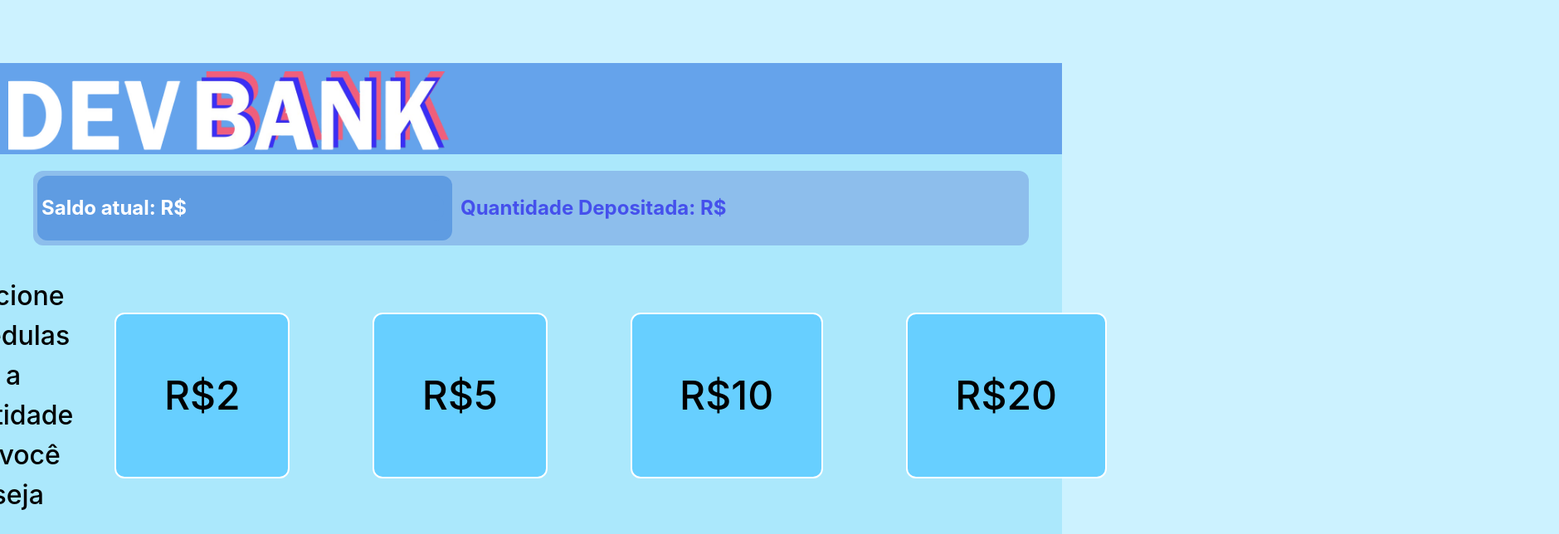
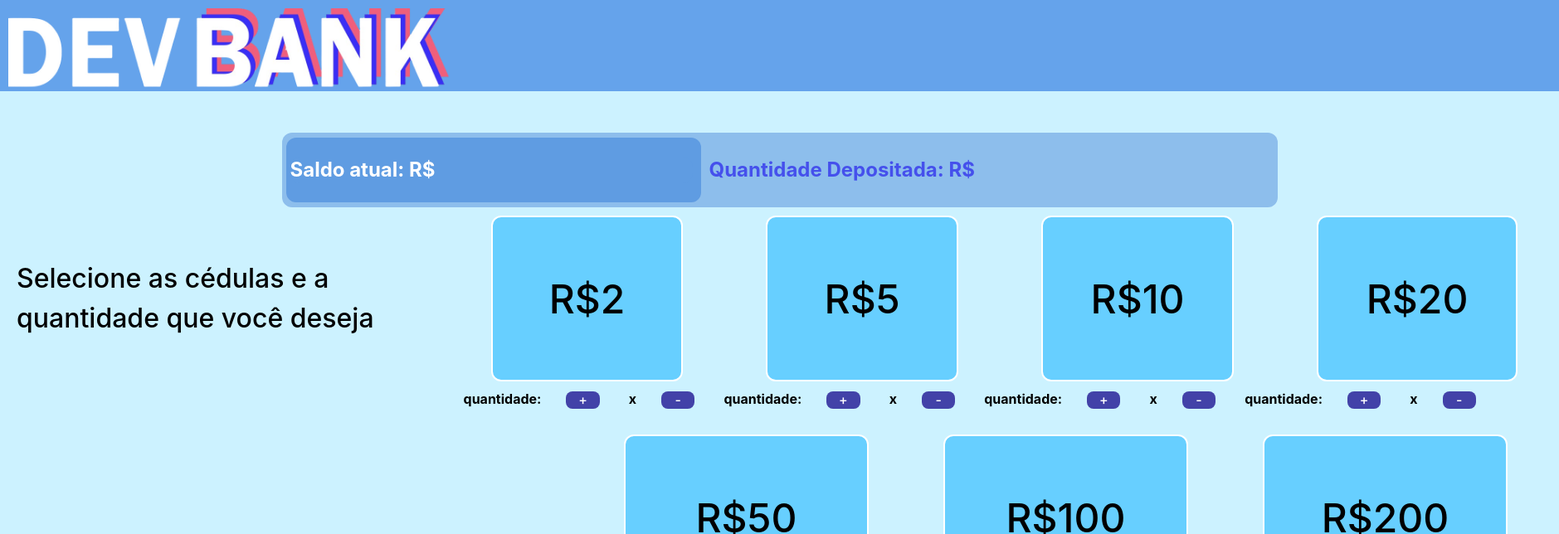
Before and after one commit to Maua-Dev/devbank_eloycesarpedro_front, a React (Vite) app: page /deposito in a window 1280 px wide. Shown: the top 644 px of the page at 83% size, 1879 px wide, since content can reach past the window. Built offline with nearby package versions, Linux system fonts and the light colour scheme; the HTML template or start-up script is replaced by a standard one.

Commit message:
mudanças monstras

```diff
--- a/package.json
+++ b/package.json
@@ -10,7 +10,7 @@
     "preview": "vite preview"
   },
   "dependencies": {
-    "react": "^18.2.0",
+    "react": "^18.3.1",
     "react-dom": "^18.2.0",
     "react-router-dom": "^7.5.3"
   },
--- a/src/paginas/Pagina1/Pag1.tsx
+++ b/src/paginas/Pagina1/Pag1.tsx
@@ -2,7 +2,6 @@ import './Pag11.css';
 import React, {useEffect, useState } from 'react';
 import { useNavigate } from 'react-router-dom';
 import logo from "/imagens/logo.png";
-
 
 type entrada_API = {
   name: string;
@@ -42,7 +41,7 @@ function Pag1() {
 
 
   return (
-    <main className='h-screen w-full flex flex-col items-center justify-center gap-4 '>
+    <main id="margem">
       <div className= 'titulo'> <img src={logo} width={877} height={165} alt=""/> </div>
           <div>
             <input
--- a/src/paginas/Pagina1/Pag11.css
+++ b/src/paginas/Pagina1/Pag11.css
@@ -1,11 +1,8 @@
-#root {
-
-  background-color: rgb(171, 232, 252);
-  margin: 0 auto;
-  text-align: center;
+#margem {
+  height: 100vh;
   width: 100%;
-  height: 648px;
-
+  align-items: center;
+  margin-left: 200px;
 }
 
 #inputID::placeholder{
--- a/src/paginas/Pagina2/Pag2.tsx
+++ b/src/paginas/Pagina2/Pag2.tsx
@@ -1,26 +1,41 @@
-import './Pag22.css';
-import React, { useEffect, useState } from 'react';
+import "./Pag22.css";
+import React, { useEffect, useState } from "react";
 import logo from "/imagens/logo.png";
-import {Link} from 'react-router-dom';
+import { Link } from "react-router-dom";
 
 function Pag2() {
   return (
     <main>
-
       <section className="titulop2">
         <img src={logo} alt="Logo do sistema" />
         <h1>O que você deseja fazer?</h1>
       </section>
-
       <nav>
         <ul>
-          <li><Link to="/deposito" className="deposito">Depósito</Link></li>
-          <li><Link to="/saque" className="saque">Saque</Link></li>
-          <li><Link to="/transacoes" className="transacoes">Transações</Link></li>
+          <section className="botao_pag2">
+            <Link to="/deposito">
+              <button>
+                <h1>Depósito</h1>
+              </button>
+            </Link>
+            <Link to="/saque">
+              <button>
+                <h1>Saque</h1>
+              </button>
+            </Link>
+            <Link to="/transacoes">
+              <button>
+                <h1>Transações</h1>
+              </button>
+            </Link>
+          </section>
         </ul>
       </nav>
+      <Link to="/">
+        <button>Voltar</button>
+      </Link>
     </main>
   );
 }
 
-export default Pag2
+export default Pag2;
--- a/src/paginas/Pagina2/Pag22.css
+++ b/src/paginas/Pagina2/Pag22.css
@@ -1,51 +1,30 @@
-#root {
-  margin: 0 auto;
+main {
+  height: 100vh;
   width: 100%;
-  height: 648px;
-
+  align-items: center;
 }
 
-.caixaAPI{
-  width: 1288px;
-  height: 82px;
-  font-size: 40px;
-  margin-top: 20px;
-  opacity: 30%;
-  align-items: center;
-  justify-self: center;
-  display: block;
-  border-radius: 10px;
-}
-
-.titulo{
-  margin-bottom: 100px;
-  justify-self: center;
-  padding-top: 100px;
-}
-
-
-.botao_pag2{
+.botao_pag2 {
   display: flex;
-  justify-content: center;
+  justify-items: center;
   align-items: center;
   align-self: center;
   margin-top: 100px;
 }
 
-
 .botao_pag2 button {
   background-color: rgb(103, 207, 255);
   margin-left: 100px;
   margin-right: 100px;
-  width: 500px;
   height: 500px;
+  width: 400px;
   border-color: white;
   border-width: 2px;
   border-radius: 12px;
   position: relative;
 }
 
-.botao_pag2 button:hover{
+.botao_pag2 button:hover {
   background-color: rgb(238, 63, 63);
   align-items: center;
   justify-self: center;
@@ -58,12 +37,14 @@
   background-color: rgb(101, 163, 235);
   display: flex;
   padding-bottom: 0.1px;
-  margin-bottom: 20px;
+  margin-bottom: 50px;
   padding-top: 5px;
+  width: 1879px;
 
 }
 
-.titulop2 img{
+
+.titulop2 img {
   height: 100px;
   margin-right: 10px;
   margin-left: 10px;
--- a/src/paginas/Pagina3/Pag33.css
+++ b/src/paginas/Pagina3/Pag33.css
@@ -1,79 +1,7 @@
-#root {
-  margin: 0 auto;
-  width: 100%;
-  height: 648px;
+main {
+  height: 100vh;
+  width: screen;
 
-}
-
-.caixaAPI{
-  width: 1288px;
-  height: 82px;
-  font-size: 40px;
-  margin-top: 20px;
-  opacity: 30%;
-  align-items: center;
-  justify-self: center;
-  display: block;
-  border-radius: 10px;
-}
-
-.titulo{
-  margin-bottom: 100px;
-  justify-self: center;
-  padding-top: 100px;
-}
-
-
-.botao_pag2{
-  display: flex;
-  justify-content: center;
-  align-items: center;
-  align-self: center;
-  margin-top: 100px;
-}
-
-
-.botao_pag2 button {
-  background-color: rgb(103, 207, 255);
-  margin-left: 100px;
-  margin-right: 100px;
-  width: 500px;
-  height: 500px;
-  border-color: white;
-  border-width: 2px;
-  border-radius: 12px;
-  position: relative;
-}
-
-.botao_pag2 button:hover{
-  background-color: rgb(238, 63, 63);
-  align-items: center;
-  justify-self: center;
-  justify-content: center;
-  position: static;
-  border-color: white;
-}
-
-.botao_pag2 h2{
-  color: black;
-  font-size: x-large;
-  font-weight: 500;
-}
-
-.titulop2 {
-  background-color: rgb(101, 163, 235);
-  display: flex;
-  padding-bottom: 0.1px;
-  margin-bottom: 20px;
-  padding-top: 5px;
-
-}
-
-.titulop2 img{
-  height: 100px;
-  margin-right: 10px;
-  margin-left: 10px;
-  margin-top: 5px;
 }
 
 .displaypg3 {
@@ -122,7 +50,7 @@
   background-color: rgb(103, 207, 255);
   margin-left: 50px;
   margin-right: 50px;
-  width: 600px;
+  width: 295px;
   height: 200px;
   border-color: white;
   border-width: 2px;
@@ -173,7 +101,7 @@
 
 .quantidade h1{
   color: black;
-  font-size: x-large;
+  font-size: medium;
   margin-right: 5px;
   margin-left: 10px;
   justify-items: center;
@@ -182,13 +110,17 @@
 
 .quantidade button{
   color: white;
-  font-size: x-large;
+  font-size: medium;
   width: 5px;
   height: 5px;
   justify-content: center;
   align-items: center;
   display: flex;
   background-color: rgb(66, 66, 168);
+}
+
+.quantidade button:hover {
+  background-color: rgb(235, 136, 136);
 }
 
 #quantidadebaixo{
@@ -221,3 +153,8 @@
   background-color: rgb(216, 82, 82);
   border-color: white;
 }
+
+.dv h2{
+  font-size: xx-large;
+  color:white;
+}
--- a/src/paginas/Pagina4/Pag4.tsx
+++ b/src/paginas/Pagina4/Pag4.tsx
@@ -7,7 +7,8 @@ function Pag4() {
   return (
     <main>
       <section className="titulop2">
-        <img src={logo} alt=""></img><h1></h1>
+        <img src={logo} alt=""></img>
+        <h1></h1>
       </section>
       <section className="displaypg3">
         <div className="saldo">
@@ -23,10 +24,22 @@ function Pag4() {
         <button>R$20</button>
       </section>
       <section className="quantidade">
-        <h1>quantidade: </h1><button>+</button><h1>x</h1><button>-</button>
-        <h1>quantidade: </h1><button>+</button><h1>x</h1><button>-</button>
-        <h1>quantidade: </h1><button>+</button><h1>x</h1><button>-</button>
-        <h1>quantidade: </h1><button>+</button><h1>x</h1><button>-</button>
+        <h1>quantidade: </h1>
+        <button>+</button>
+        <h1>x</h1>
+        <button>-</button>
+        <h1>quantidade: </h1>
+        <button>+</button>
+        <h1>x</h1>
+        <button>-</button>
+        <h1>quantidade: </h1>
+        <button>+</button>
+        <h1>x</h1>
+        <button>-</button>
+        <h1>quantidade: </h1>
+        <button>+</button>
+        <h1>x</h1>
+        <button>-</button>
       </section>
       <section className="botao_pag3"></section>
       <section className="botao_pag3">
@@ -38,17 +51,28 @@ function Pag4() {
       </section>
       <section>
         <div className="quantidade" id="quantidadebaixo">
-        <h1>quantidade: </h1><button>+</button><h1>x</h1><button>-</button>
-        <h1>quantidade: </h1><button>+</button><h1>x</h1><button>-</button>
-        <h1>quantidade: </h1><button>+</button><h1>x</h1><button>-</button>
+          <h1>quantidade: </h1>
+          <button>+</button>
+          <h1>x</h1>
+          <button>-</button>
+          <h1>quantidade: </h1>
+          <button>+</button>
+          <h1>x</h1>
+          <button>-</button>
+          <h1>quantidade: </h1>
+          <button>+</button>
+          <h1>x</h1>
+          <button>-</button>
         </div>
-        </section>
+      </section>
       <section className="dv">
-        <button>Voltar</button>
+        <Link to="/telainicial">
+          <button>Voltar</button>
+        </Link>
         <button>Retirar</button>
       </section>
     </main>
-  )
+  );
 }
 <Link to="/telainicial" ClassName="deposito"></Link>
 
--- a/src/paginas/Pagina4/Pag44.css
+++ b/src/paginas/Pagina4/Pag44.css
@@ -1,80 +1,3 @@
-#root {
-  margin: 0 auto;
-  width: 100%;
-  height: 648px;
-
-}
-
-.caixaAPI{
-  width: 1288px;
-  height: 82px;
-  font-size: 40px;
-  margin-top: 20px;
-  opacity: 30%;
-  align-items: center;
-  justify-self: center;
-  display: block;
-  border-radius: 10px;
-}
-
-.titulo{
-  margin-bottom: 100px;
-  justify-self: center;
-  padding-top: 100px;
-}
-
-
-.botao_pag2{
-  display: flex;
-  justify-content: center;
-  align-items: center;
-  align-self: center;
-  margin-top: 100px;
-}
-
-
-.botao_pag2 button {
-  background-color: rgb(103, 207, 255);
-  margin-left: 100px;
-  margin-right: 100px;
-  width: 500px;
-  height: 500px;
-  border-color: white;
-  border-width: 2px;
-  border-radius: 12px;
-  position: relative;
-}
-
-.botao_pag2 button:hover{
-  background-color: rgb(238, 63, 63);
-  align-items: center;
-  justify-self: center;
-  justify-content: center;
-  position: static;
-  border-color: white;
-}
-
-.botao_pag2 h2{
-  color: black;
-  font-size: x-large;
-  font-weight: 500;
-}
-
-.titulop2 {
-  background-color: rgb(101, 163, 235);
-  display: flex;
-  padding-bottom: 0.1px;
-  margin-bottom: 20px;
-  padding-top: 5px;
-
-}
-
-.titulop2 img{
-  height: 100px;
-  margin-right: 10px;
-  margin-left: 10px;
-  margin-top: 5px;
-}
 
 .displaypg3 {
   background-color: rgb(141, 190, 236);
@@ -122,7 +45,7 @@
   background-color: rgb(103, 207, 255);
   margin-left: 50px;
   margin-right: 50px;
-  width: 600px;
+  width: 295px;
   height: 200px;
   border-color: white;
   border-width: 2px;
@@ -168,12 +91,12 @@
   justify-content: right;
   align-items: center;
   margin-right: 100px;
-  gap: 20px;
+  gap: 25px;
 }
 
 .quantidade h1{
   color: black;
-  font-size: x-large;
+  font-size: medium;
   margin-right: 5px;
   margin-left: 10px;
   justify-items: center;
@@ -182,13 +105,17 @@
 
 .quantidade button{
   color: white;
-  font-size: x-large;
+  font-size: medium;
   width: 5px;
   height: 5px;
   justify-content: center;
   align-items: center;
   display: flex;
   background-color: rgb(66, 66, 168);
+}
+
+.quantidade button:hover {
+  background-color: rgb(235, 136, 136);
 }
 
 #quantidadebaixo{
```
Also changed, not shown: src/paginas/Pagina3/Pag3.tsx (+37 -11 lines), 1 other file (tests, documents, lock files or other folders).
